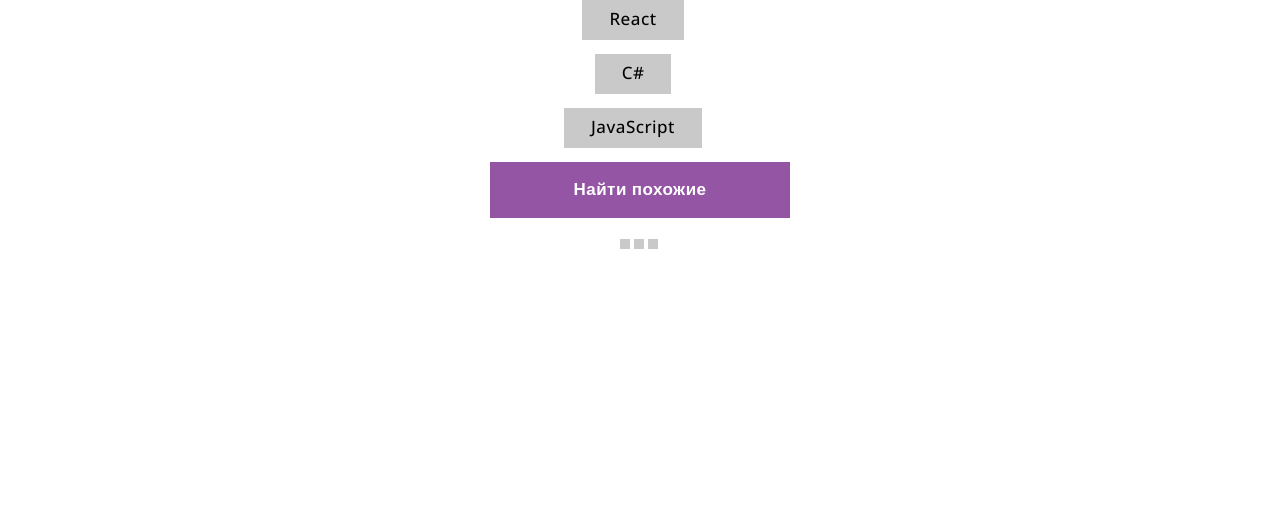
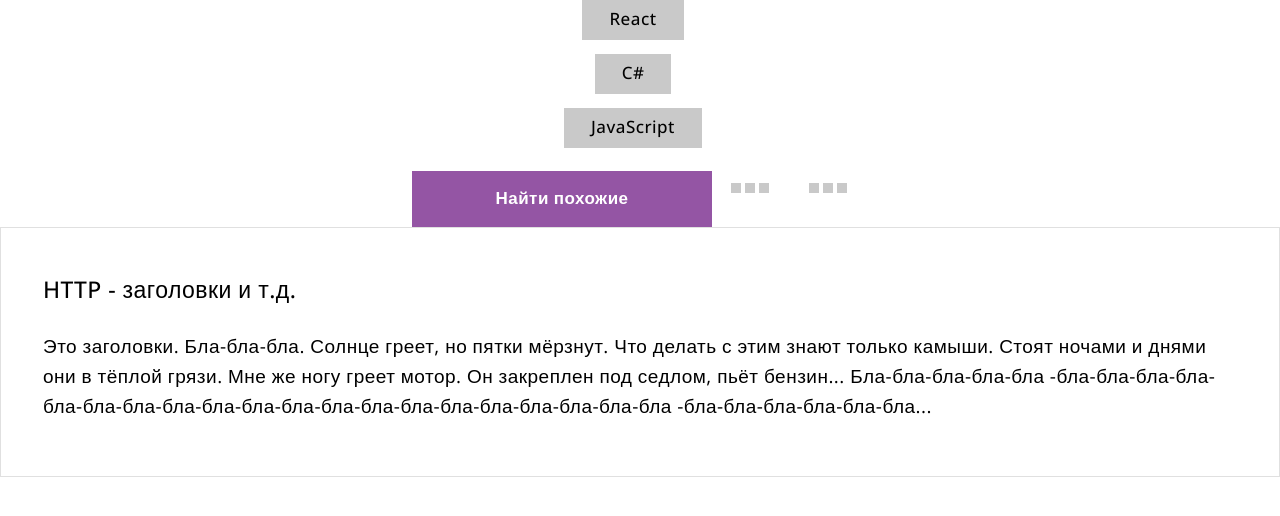
Before and after one commit to writingor/writingor, a React (Create React App) app: page / in a window 1280 px wide. Shown: the top 516 px of the page. Built offline with nearby package versions, Linux system fonts and the light colour scheme.

Commit message:
Create post item

```diff
--- a/src/App.js
+++ b/src/App.js
@@ -1,14 +1,14 @@
-import logo from './logo.svg';
 import './App.css';
 import KeyWordCheckbox from './components/UI/check-box/KeyWordCheckbox';
 import React, { useState } from 'react';
 import MainButton from './components/UI/button/MainButton';
 import PostMenuButton from './components/UI/button/PostMenuButton';
+import PostItem from './components/post/PostItem';
 
 function App() {
 
   const [checked, setChecked] = useState(false);
-  const [isActive, setIsActive] = useState('');
+  const [isActive, setActive] = useState(false);
 
   const toggleChecked = () => {
     setChecked(!checked);
@@ -19,7 +19,7 @@
   }
 
   const togglePostMenuButton = () => {
-      isActive === '' ? setIsActive('active'): setIsActive('');
+      setActive(!isActive);
       console.log(isActive);
   }
 
@@ -55,13 +55,17 @@
 
       {/* test button START */}
       <MainButton onClick={doNothing}>Найти похожие</MainButton>
-      {/* test button START */}
+      {/* test button END */}
 
       {/* test post menu button START */}
-      <div onClick={togglePostMenuButton} className={isActive}>
-        <PostMenuButton id="post-menu-button-1" activeClass={isActive} />
-      </div>
-      {/* test post menu button START */}
+      {/* don't wor toggle class */}
+      <PostMenuButton onClick={togglePostMenuButton}></PostMenuButton>
+      <PostMenuButton onClick={togglePostMenuButton}></PostMenuButton>
+      {/* test post menu button END */}
+
+      {/* test Post START */}
+      <PostItem onClick={doNothing}></PostItem>
+      {/* test Post END */}
 
     </div>
   );
--- a/src/components/UI/button/MainButton.jsx
+++ b/src/components/UI/button/MainButton.jsx
@@ -1,11 +1,11 @@
 
 import React from 'react';
-import classes from './MainButton.module.css';
+import css from './MainButton.module.css';
 
 const MainButton = ({children, ...props}) => {
 
     return (
-        <button {...props} className={classes.MainButton}>
+        <button {...props} className={css.MainButton}>
             {children}
         </button>
     );
--- a/src/components/UI/button/PostMenuButton.jsx
+++ b/src/components/UI/button/PostMenuButton.jsx
@@ -1,14 +1,14 @@
 
-import React from 'react';
-import classes from './PostMenuButton.module.css';
+import React, { useEffect } from 'react';
+import css from './PostMenuButton.module.css';
 
-const PostMenuButton = (activeClass) => {
+const PostMenuButton = ({ children, isActive, ...props }) => {
 
     return (
-        <div className={classes.PostMenuButton}>
-            <div className={classes.PostMenuButton__square + ' ' + classes.PostMenuButton__square_first + ' ' + activeClass}></div>
-            <div className={classes.PostMenuButton__square + ' ' + classes.PostMenuButton__square_second}></div>
-            <div className={classes.PostMenuButton__square + ' ' + classes.PostMenuButton__square_third}></div>
+        <div {...props} className={css.PostMenuButton}>
+            <div className={css.PostMenuButton__square + ' ' + css.PostMenuButton__square_first}></div>
+            <div className={css.PostMenuButton__square + ' ' + css.PostMenuButton__square_second}></div>
+            <div className={css.PostMenuButton__square + ' ' + css.PostMenuButton__square_third}></div>
         </div>
     );
 };
--- /dev/null
+++ b/src/components/post/PostItem.jsx
@@ -0,0 +1,21 @@
+
+import React from 'react';
+import css from './PostItem.module.css';
+
+const PostItem = ({ children, ...props }) => {
+
+    return (
+        <div {...props} className={css.PostItem}>
+            <h2 className={css.PostItem__title}>HTTP - заголовки и т.д.</h2>
+            <p className={css.PostItem__text}>
+                Это заголовки. Бла-бла-бла. Солнце греет, но пятки мёрзнут. Что делать с этим
+                знают только камыши. Стоят ночами и днями они в тёплой грязи. Мне же ногу греет
+                мотор. Он закреплен под седлом, пьёт бензин... Бла-бла-бла-бла-бла
+                -бла-бла-бла-бла-бла-бла-бла-бла-бла-бла-бла-бла-бла-бла-бла-бла-бла-бла-бла-бла
+                -бла-бла-бла-бла-бла-бла...
+            </p>
+        </div>
+    );
+};
+
+export default PostItem;
--- /dev/null
+++ b/src/components/post/PostItem.module.css
@@ -0,0 +1,25 @@
+.PostItem {
+    display: flex;
+    flex-direction: column;
+    padding: 44px 57px 55px 42px;
+    background-color: #ffffff;
+    border: 1px solid #E0E0E0;
+}
+
+.PostItem__title {
+
+    text-align: left;
+    font-size: 23px;
+    line-height: 34px;
+    font-weight: 500;
+    margin: 0;
+}
+
+.PostItem__text {
+    padding-top: 25px;
+    text-align: left;
+    font-size: 19px;
+    line-height: 30px;
+    font-weight: 400;
+    margin: 0;
+}
```
